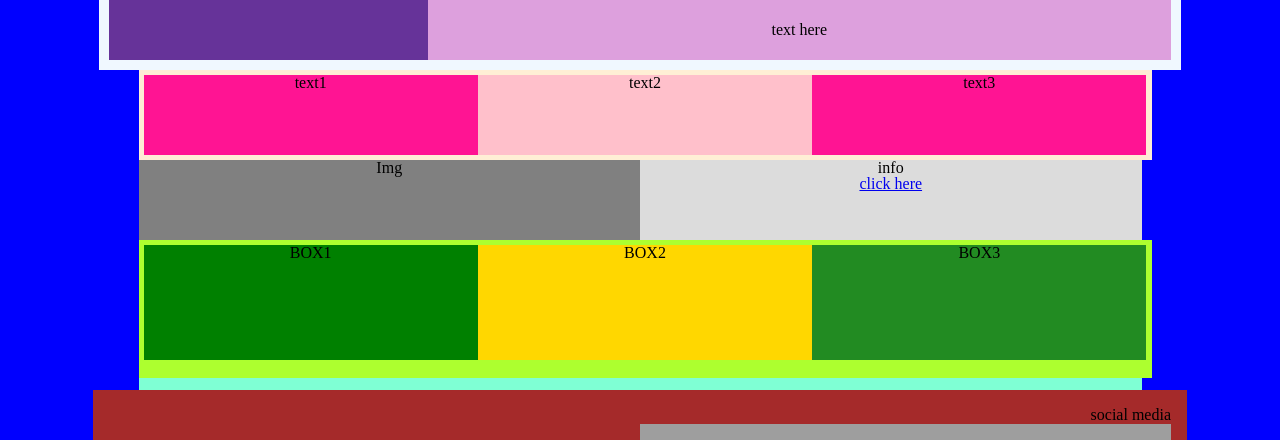
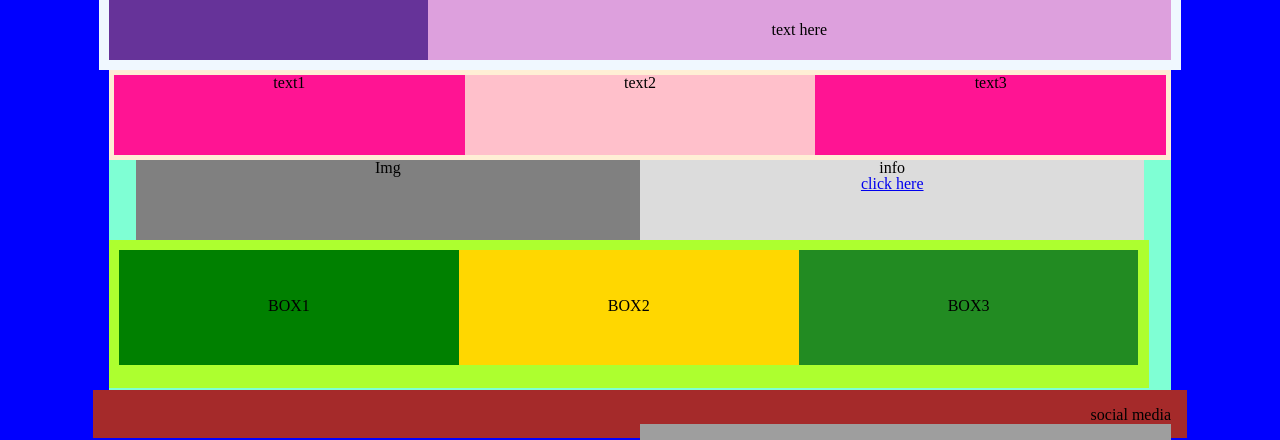
Before and after one commit to geekwise-veronica-chavez/projectB, a plain HTML site: page index.html in a window 1280 px wide. Shown: the part 150-590 px from the top of the page. Drawn offline with Linux system fonts and the light colour scheme; grey boxes are pictures that could not be loaded.

Commit message:
css layout

```diff
--- a/css/style.css
+++ b/css/style.css
@@ -41,15 +41,14 @@ main{
     background-color: aquamarine;
     display: block;
     box-sizing: border-box;
-    width: 85%;
+    width: 90%;
     height: 20em;
     text-align: center;
     line-height: 1;
 }
 #sec1{
-    margin: 0;
+    margin: 0 auto;
     background-color: papayawhip;
-    width: 100%;
     height: 5em;
     padding: 5px;
 
@@ -80,13 +79,14 @@ main{
     float: left;
 }
 #sec2{
-    margin: 0;
+    margin: 0 auto;
     padding: 0;
     background-color: white;
-    width: 100%;
+    width: 95%;
     height: 5em;
 
 }
+
 #image2{
     margin: 0;
     padding: 0;
@@ -95,6 +95,7 @@ main{
     height: 100%;
     float: left;
 }
+
 #info{
     margin: 0;
     padding: 0;
@@ -105,10 +106,11 @@ main{
 }
 #sec3{
     margin: 0;
-    padding: 5px;
-    width: 100%;
+    padding: 10px;
+    width: 96%;
     height: 8em;
-    background-color: greenyellow
+    background-color: greenyellow;
+    line-height: 7;
 
 }
 #box1{
@@ -140,7 +142,11 @@ footer{
     padding: 1em;
     background-color: brown;
     width: 90%;
-    height: 8em;
+    height: 1em;
     text-align: right;
 
 }
+#img2{
+    margin: 0 auto;
+    float: right;
+}
```
